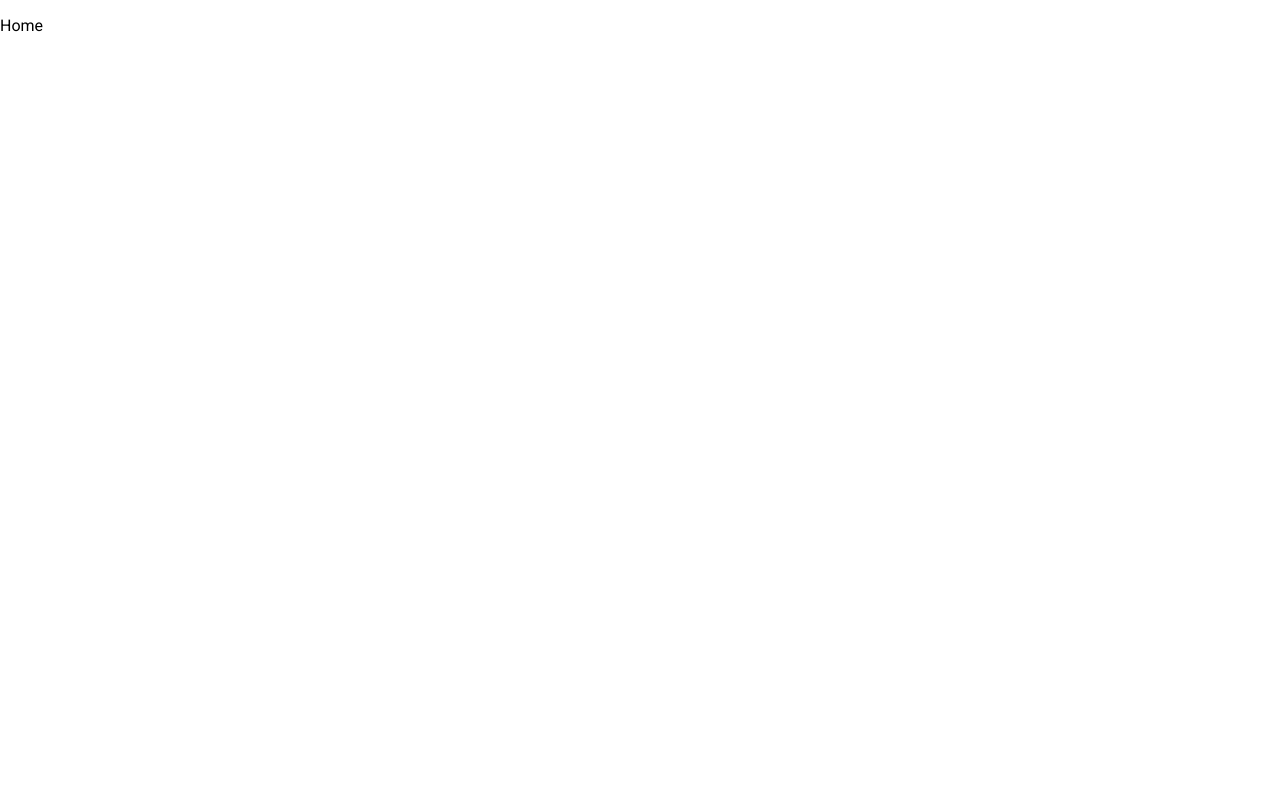
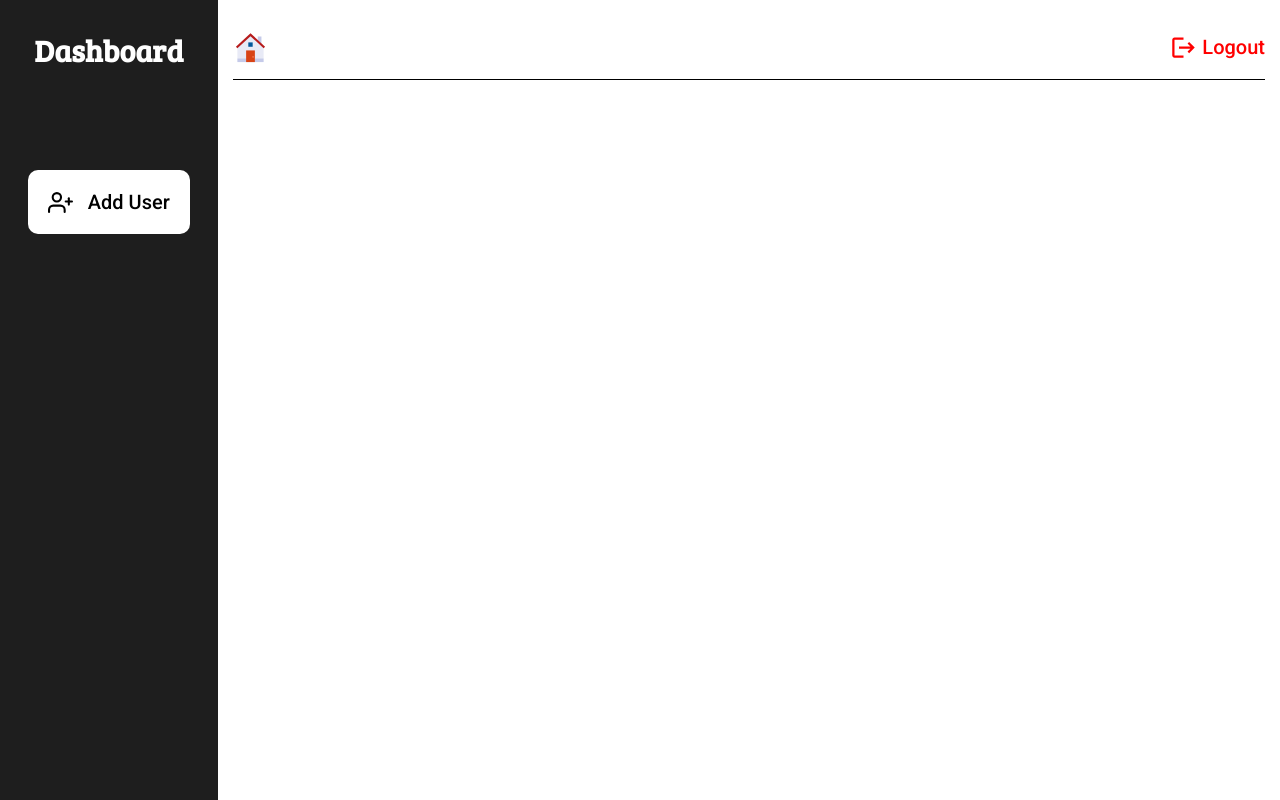
Before and after one commit to konda7/dashboardProject, a React (Create React App) app: page / in a window 1280 px wide. Built offline with nearby package versions, Linux system fonts and the light colour scheme; a web font is replaced by a local one.

Commit message:
Dashboard App

```diff
--- a/package.json
+++ b/package.json
@@ -11,11 +11,12 @@
     "@testing-library/react": "11.2.5",
     "@testing-library/user-event": "12.6.2",
     "chalk": "4.1.0",
+    "js-cookie": "3.0.0",
     "react": "17.0.1",
     "react-dom": "17.0.1",
-    "js-cookie": "3.0.0",
     "react-icons": "4.3.1",
-    "react-router-dom": "5.2.0"
+    "react-router-dom": "5.2.0",
+    "reactjs-popup": "2.0.5"
   },
   "devDependencies": {
     "eslint-config-airbnb": "18.2.1",
--- a/src/App.js
+++ b/src/App.js
@@ -2,7 +2,7 @@ import './App.css'
 
 import {Switch, Route} from 'react-router-dom'
 
-import Home from './components/Home'
+import Dashboard from './components/Dashboard'
 import Login from './components/Login'
 import Register from './components/Register'
 
@@ -10,7 +10,7 @@ const App = () => (
   <Switch>
     <Route exact path="/login" component={Login} />
     <Route exact path="/register" component={Register} />
-    <Route exact path="/" component={Home} />
+    <Route exact path="/" component={Dashboard} />
   </Switch>
 )
 export default App
--- /dev/null
+++ b/src/components/Dashboard/index.css
@@ -0,0 +1,25 @@
+.dashboard-page {
+  display: flex;
+  min-height: 100vh;
+}
+
+.left-panel-container {
+  width: 17%;
+  background-color: #1e1e1e;
+  display: flex;
+  flex-direction: column;
+  align-items: center;
+}
+
+.dashboard-heading {
+  font-family: 'Bree Serif';
+  font-size: 30px;
+  font-weight: 600;
+  color: #fff;
+  margin: 30px 0px 100px 0px;
+}
+
+.dashboard-container {
+  padding: 15px;
+  width: 83%;
+}
--- /dev/null
+++ b/src/components/Dashboard/index.js
@@ -0,0 +1,24 @@
+import './index.css'
+
+import {Component} from 'react'
+
+import TopBar from '../TopBar'
+import LeftPanel from '../leftPanel'
+
+class Dashboard extends Component {
+  render() {
+    return (
+      <div className="dashboard-page">
+        <div className="left-panel-container">
+          <h1 className="dashboard-heading">Dashboard</h1>
+          <LeftPanel />
+        </div>
+        <div className="dashboard-container">
+          <TopBar />
+        </div>
+      </div>
+    )
+  }
+}
+
+export default Dashboard
--- a/src/components/Home/index.js
+++ /dev/null
@@ -1,5 +0,0 @@
-import './index.css'
-
-const Home = () => <p>Home</p>
-
-export default Home
--- /dev/null
+++ b/src/components/TopBar/index.css
@@ -0,0 +1,39 @@
+.top-navbar {
+  background-color: #fff;
+  padding: 0;
+  display: flex;
+  justify-content: space-between;
+  align-items: center;
+  border-bottom: 1px solid black;
+}
+
+.home-icon {
+  font-size: 35px;
+  cursor: pointer;
+}
+
+.logout-btn {
+  background-color: transparent;
+  border: 0;
+  padding: 0;
+  cursor: pointer;
+}
+
+.logout-btn-container {
+  display: flex;
+  justify-content: space-between;
+  align-items: center;
+  width: 95px;
+}
+
+.logout-icon {
+  font-size: 27px;
+  color: #ff0000;
+}
+
+.logout-word {
+  font-family: 'Roboto';
+  font-size: 20px;
+  font-weight: 500;
+  color: #ff0000;
+}
--- /dev/null
+++ b/src/components/TopBar/index.js
@@ -0,0 +1,31 @@
+import './index.css'
+
+import {MdLogout} from 'react-icons/md'
+import {FcHome} from 'react-icons/fc'
+
+import {withRouter} from 'react-router-dom'
+
+import Cookies from 'js-cookie'
+
+const TopBar = props => {
+  const onClickLogoutBtn = () => {
+    Cookies.remove('jwt_token')
+
+    const {history} = props
+    history.replace('/login')
+  }
+
+  return (
+    <nav className="top-navbar">
+      <FcHome className="home-icon" />
+      <button type="button" className="logout-btn" onClick={onClickLogoutBtn}>
+        <div className="logout-btn-container">
+          <MdLogout className="logout-icon" />
+          <p className="logout-word">Logout</p>
+        </div>
+      </button>
+    </nav>
+  )
+}
+
+export default withRouter(TopBar)
--- /dev/null
+++ b/src/components/leftPanel/index.css
@@ -0,0 +1,23 @@
+.add-user-btn {
+  background-color: #fff;
+  border: 0;
+  border-radius: 10px;
+  padding: 0px 20px 0px 20px;
+  cursor: pointer;
+}
+
+.add-user-btn-container {
+  display: flex;
+  align-items: center;
+}
+
+.add-user-icon {
+  font-size: 25px;
+  margin-right: 15px;
+}
+
+.add-user {
+  font-family: 'Roboto';
+  font-size: 20px;
+  font-weight: 500;
+}
--- /dev/null
+++ b/src/components/leftPanel/index.js
@@ -0,0 +1,16 @@
+import './index.css'
+
+import {FiUserPlus} from 'react-icons/fi'
+
+const LeftPanel = () => (
+  <div>
+    <button type="button" className="add-user-btn">
+      <div className="add-user-btn-container">
+        <FiUserPlus className="add-user-icon" />
+        <p className="add-user">Add User</p>
+      </div>
+    </button>
+  </div>
+)
+
+export default LeftPanel
```
Also changed, not shown: src/components/modalExample.js (added, +101 -0 lines), src/components/Home/index.css (deleted), 1 other file (tests, documents, lock files or other folders).
